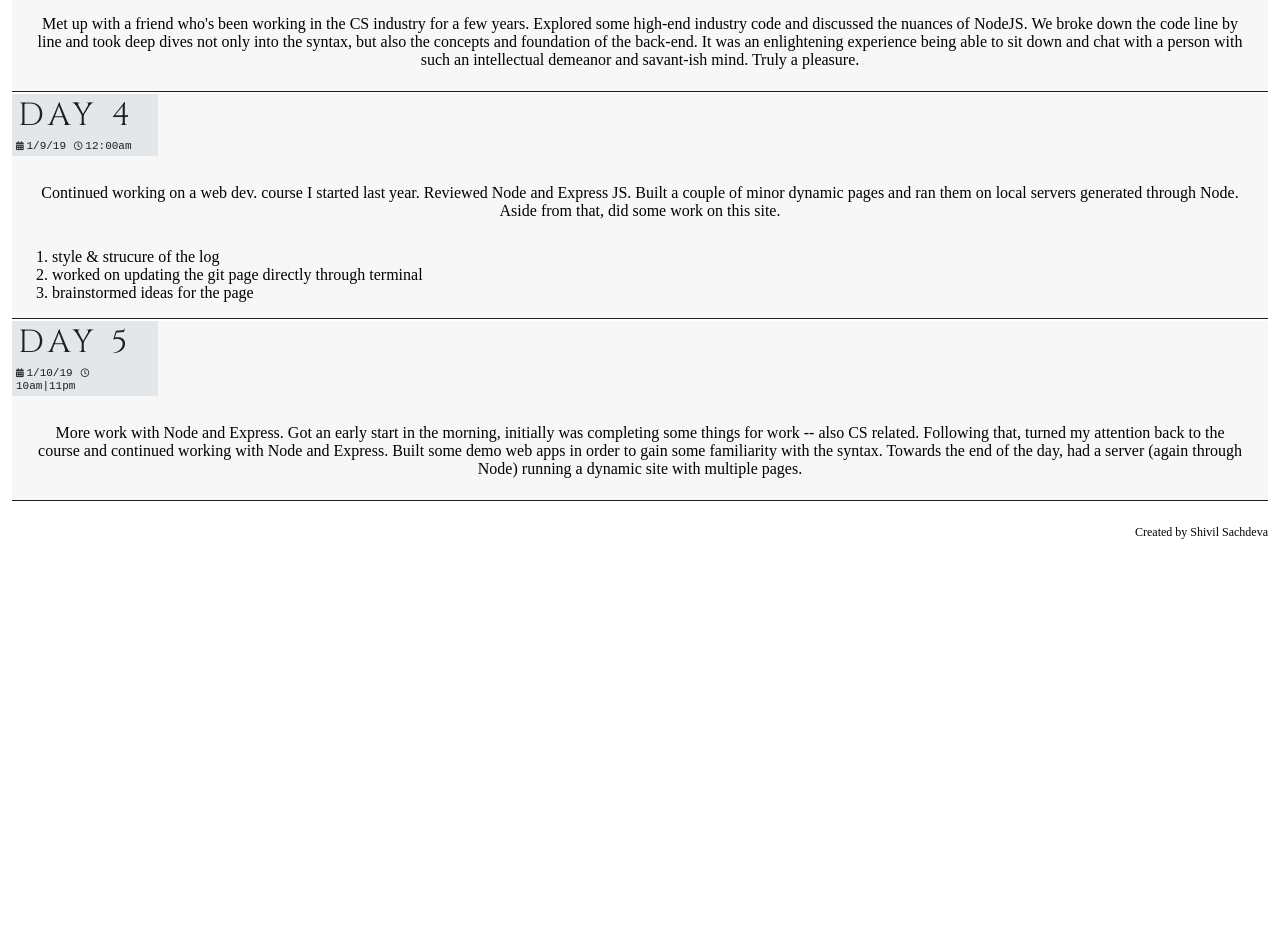
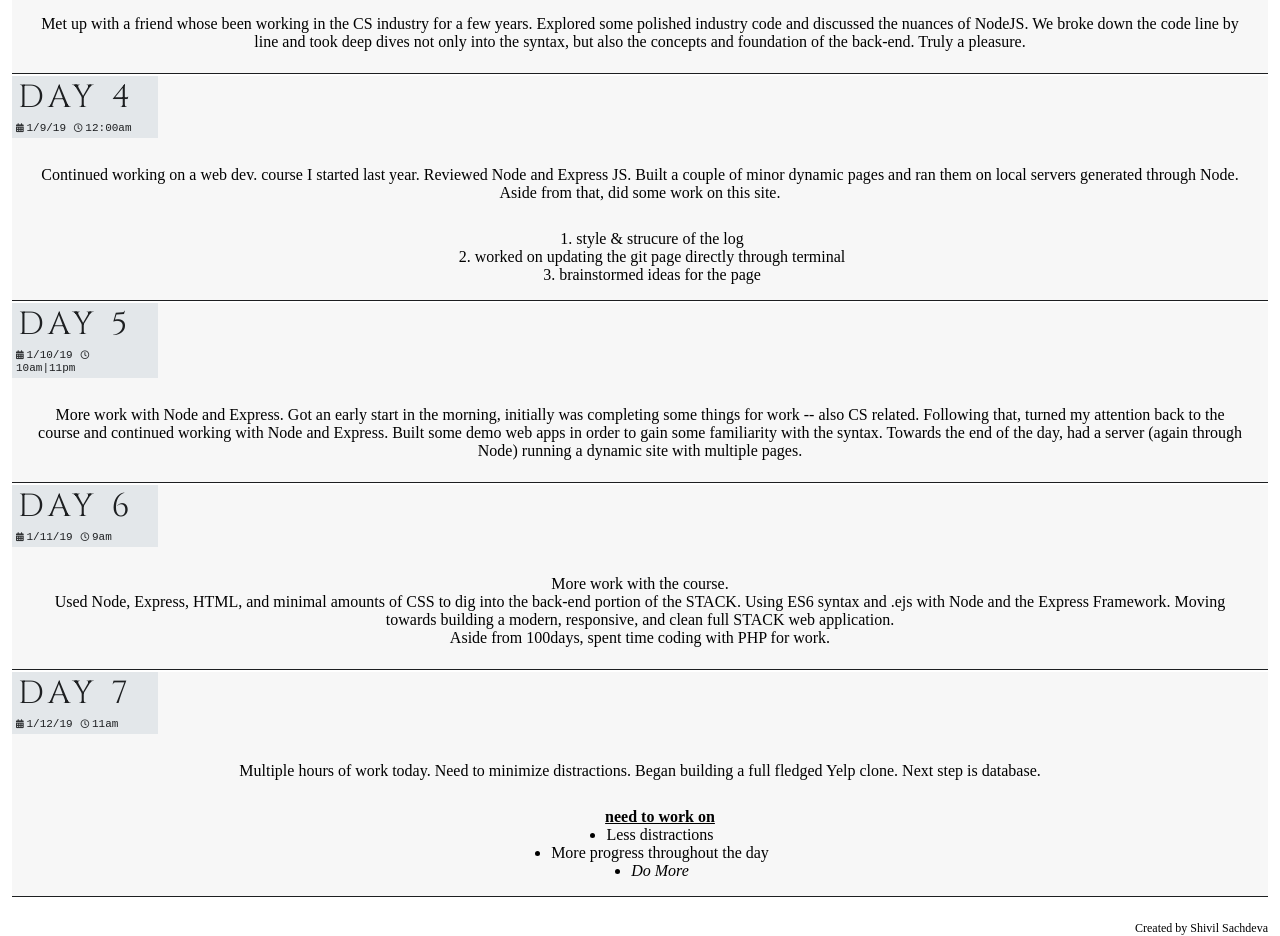
Before and after one commit to shivilsachdeva/100daysofcode, a plain HTML site: page index.html in a window 1280 px wide. Shown: the part 1243-2179 px from the top of the page. Before the commit the page ends 1783 px from the top, so only its background shows below. Drawn offline with nearby package versions, Linux system fonts and the light colour scheme; a web font is replaced by a local one.

Commit message:
Day 6 + Day 7

```diff
--- a/index.html
+++ b/index.html
@@ -118,7 +118,7 @@
 					<span class="time">10:00pm</span>
 				</div>
 				</p>
-				<p class="log-description">Met up with a friend who's been working in the CS industry for a few years. Explored some high-end industry code and discussed the nuances of NodeJS. We broke down the code line by line and took deep dives not only into the syntax, but also the concepts and foundation of the back-end. It was an enlightening experience being able to sit down and chat with a person with such an intellectual demeanor and savant-ish mind.
+				<p class="log-description">Met up with a friend whose been working in the CS industry for a few years. Explored some polished industry code and discussed the nuances of NodeJS. We broke down the code line by line and took deep dives not only into the syntax, but also the concepts and foundation of the back-end.
 				Truly a pleasure.</p>
 			</div>
 			<div class="day">
@@ -153,31 +153,39 @@
 				<p class="log-description">More work with Node and Express. Got an early start in the morning, initially was completing some things for work -- also CS related. Following that, turned my attention back to the course and continued working with Node and Express. Built some demo web apps in order to gain some familiarity with the syntax. Towards the end of the day, had a server (again through Node) running a dynamic site with multiple pages.</p>
 			</div>
 
-			<!-- <div class="day">
+			<div class="day">
 				<div class="daily-info">
 				<h3 class="count">day 6</h3>
 				<p class="time-of-day">
 					<i class="fas fa-calendar-alt"></i>
-					<span class="date">date</span>
+					<span class="date">1/11/19</span>
 					<i class="far fa-clock"></i>
-					<span class="time">time</span>
+					<span class="time">9am</span>
 				</div>
 				</p>
-				<p class="log-description">text describing the overall workflow of day 'x'</p>
+				<p class="log-description">More work with the course. <br> Used Node, Express, HTML, and minimal amounts of CSS to dig into the back-end portion of the STACK. Using ES6 syntax and .ejs with Node and the Express Framework. Moving towards building a modern, responsive, and clean full STACK web application. <br> Aside from 100days, spent time coding with PHP for work.</p>
 			</div>
 			<div class="day">
 				<div class="daily-info">
 				<h3 class="count">day 7</h3>
 				<p class="time-of-day">
 					<i class="fas fa-calendar-alt"></i>
-					<span class="date">date</span>
+					<span class="date">1/12/19</span>
 					<i class="far fa-clock"></i>
-					<span class="time">time</span>
+					<span class="time">11am</span>
 				</div>
 				</p>
-				<p class="log-description">text describing the overall workflow of day 'x'</p>
+				<p class="log-description">Multiple hours of work today. Need to minimize distractions. Began building a full fledged Yelp clone. Next step is database.</p>
+
+				<ul>
+					<p style="margin: 0; text-decoration: underline;"><strong>need to work on</strong>
+					<li>Less distractions</li>
+					<li>More progress throughout the day</li>
+					<li><em>Do More</em></li>
+				</ul>
+				</p>
 			</div>
-		</div> -->
+		</div>
 
 
 	</section>
--- a/styles.css
+++ b/styles.css
@@ -293,6 +293,17 @@ hero title hover
 	text-align: center;
 }
 
+.day ol{
+	display: flex;
+	flex-flow: column;
+	align-items: center;
+}
+.day ul{
+	display: flex;
+	flex-flow: column;
+	align-items: center;
+}
+
 footer{
 	margin-right: 12px;
 	text-align: end;
```
